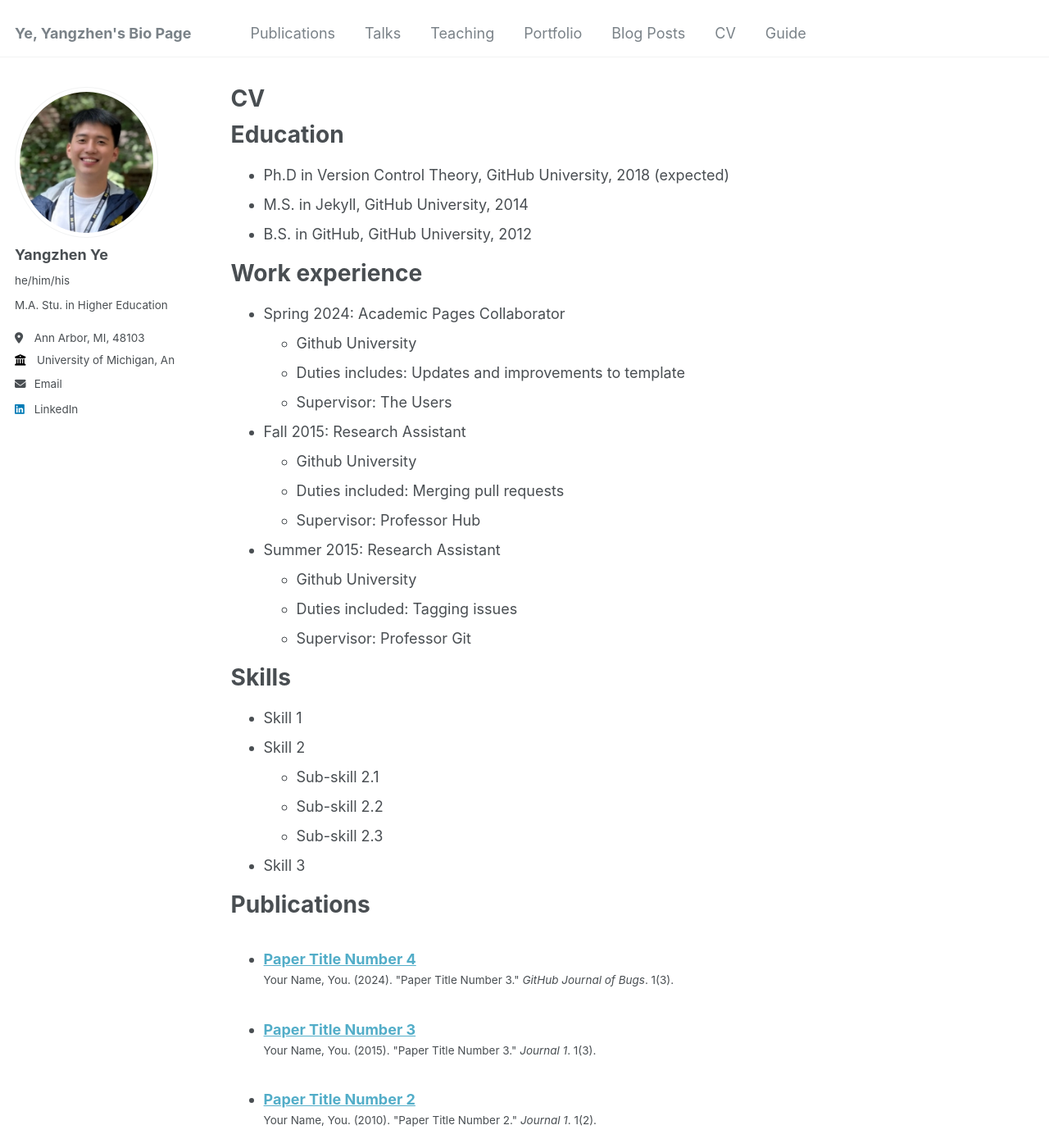
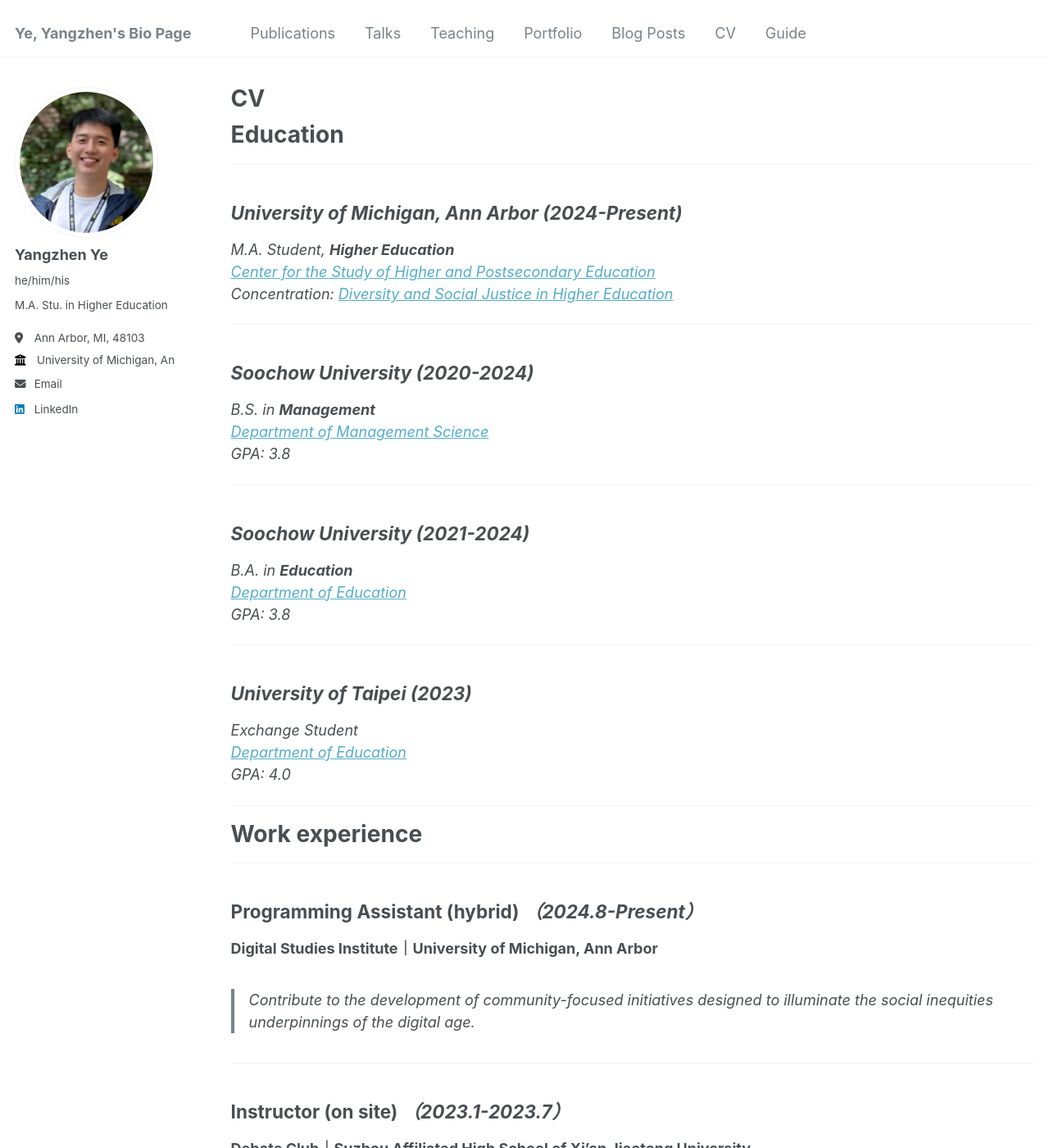
Before and after one commit to Yangzhen-Yeh/Yangzhen-Yeh.github.io, a Jekyll site: the page built from _pages/cv.md, in a window 1280 px wide and 1400 px high. Shown: the whole window at 82% size. Built offline with Jekyll 4.4.1, drawn with Linux system fonts in a browser that asks for light colours; some of the changed text lies outside the part shown.

Commit message:
Update cv.md

```diff
--- a/_pages/cv.md
+++ b/_pages/cv.md
@@ -11,35 +11,88 @@ redirect_from:
 
 Education
 ======
-* Ph.D in Version Control Theory, GitHub University, 2018 (expected)
-* M.S. in Jekyll, GitHub University, 2014
-* B.S. in GitHub, GitHub University, 2012
+---
+## _University of Michigan, Ann Arbor (2024-Present)_
+
+_M.A. Student, **Higher Education**
+[Center for the Study of Higher and Postsecondary Education](https://marsal.umich.edu/academics-admissions/cshpe)
+Concentration: [Diversity and Social Justice in Higher Education](https://marsal.umich.edu/academics-admissions/degrees/masters/diversity-and-social-justice-higher-education)_
+
+---
+
+## _Soochow University (2020-2024)_
+
+_B.S. in **Management**
+[Department of Management Science](https://eng.suda.edu.cn/Academics/Schools/201712/c4cca464-33ac-45a0-8e08-d81a3dde41c2.html)
+GPA: 3.8_
+
+---
+
+## _Soochow University (2021-2024)_
+
+_B.A. in **Education**
+[Department of Education](https://eng.suda.edu.cn/Academics/Schools/201712/c45ed936-72e5-490a-9288-0dc03acc1a83.html)
+GPA: 3.8_
+
+---
+
+## _University of Taipei (2023)_
+
+_Exchange Student
+[Department of Education](https://edu.utaipei.edu.tw/index.php?Lang=en)
+GPA: 4.0_
+
+---
 
 Work experience
 ======
-* Spring 2024: Academic Pages Collaborator
-  * Github University
-  * Duties includes: Updates and improvements to template
-  * Supervisor: The Users
+---
+## Programming Assistant (hybrid)  _（2024.8-Present）_
 
-* Fall 2015: Research Assistant
-  * Github University
-  * Duties included: Merging pull requests
-  * Supervisor: Professor Hub
+**Digital Studies Institute｜University of Michigan, Ann Arbor**
 
-* Summer 2015: Research Assistant
-  * Github University
-  * Duties included: Tagging issues
-  * Supervisor: Professor Git
+> _Contribute to the development of community-focused initiatives designed to illuminate the social inequities underpinnings of the digital age._
+
+---
+
+## Instructor (on site)  _（2023.1-2023.7）_
+
+**Debate Club｜Suzhou Affiliated High School of Xi'an Jiaotong University**
+
+> _Design and implement a curricular unit centered on debate, with the primary objective of fostering student engagement in discussions of societal issues and cultivating their critical thinking skills._
+
+---
+
+## Volunteer Teacher (on site)  _（2022 Summer）_
+
+**English Teacher and Class advisor｜Puyang Xuji Weiwu Primary School**
+
+> _Conducted English language courses for underprivileged rural students, facilitating the application of their linguistic knowledge to practical contexts._
+
+---
+
+## Internship Teacher (on site)  _（2021.1-2021.9）_
+
+**English Teacher｜E-blocks China, Suzhou Positive Campus**
+
+> _Developed a curriculum in conjunction with the e-blocks instructional system to facilitate student acquisition of proficient English reading, listening, writing, and speaking skills._
+
+---
 
 Skills
 ======
-* Skill 1
-* Skill 2
-  * Sub-skill 2.1
-  * Sub-skill 2.2
-  * Sub-skill 2.3
-* Skill 3
+* Quantitative analysis methods
+  * Stata: intermediate level
+  * SPSS: intermediate level
+  * Python: beginner level
+* Program Management
+  * Programming
+  * Marketing
+  * Hosting
+  * Emergency management
+* Bilingualism
+  * Native level Chinese
+  * Fluent English
 
 Publications
 ======
```
